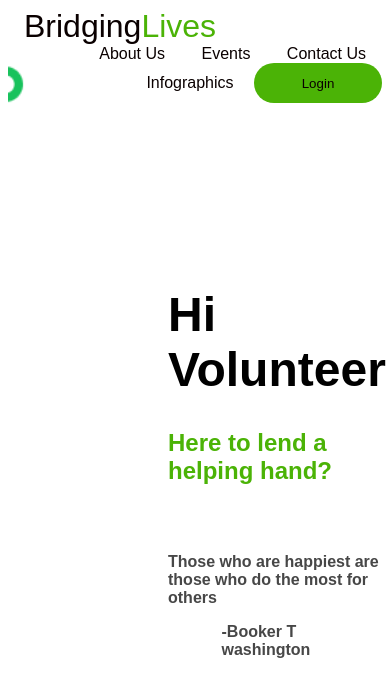
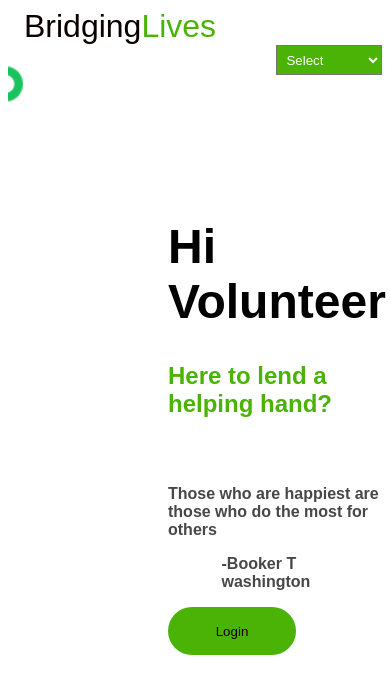
Before and after one commit to adigulalkari/BridgingLives, a plain HTML site: page volun.html in a window 390 px wide. Shown: the top 696 px of the page. Drawn offline with Linux system fonts and the light colour scheme.

Commit message:
Add files via upload

```diff
--- a/Main.css
+++ b/Main.css
@@ -1,9 +1,11 @@
 body{
     margin: 0;
-}.container{
     background-image: url("bgr4.png");
     background-repeat: no-repeat;
     background-size: cover;
+}.container{
+
+
     text-align: center;
 
     font-family:  sans-serif;}
@@ -32,7 +34,7 @@ width:8rem;
 border: none;
 margin-top: 80px;
 margin-right: 2%;
-margin-bottom: 5%;
+margin-bottom: 10%;
 color: white;}
 
 .Volunteer{
@@ -72,6 +74,7 @@ background-color:black
     color: white;
     border-radius: 30px;
     margin-bottom: 2.5rem;
+
 }
 .btn:hover{
     background-color: black;
@@ -80,3 +83,26 @@ background-color:black
 width: 8rem;
 height: 2.5rem;
 }
+nav select {
+    display: none;
+  }
+@media(max-width:988px){
+
+    nav select { display: inline-block;
+
+        background-color: rgb(75, 179, 6);
+        color: white;
+        padding: 1.5%;
+
+     }
+     nav .disp{
+         display: none;
+     }
+
+    }
+
+    @media(max-width:1350px){
+        .Orphanage{
+            margin-bottom: 30rem;
+        }
+    }
--- a/login.css
+++ b/login.css
@@ -47,6 +47,9 @@ a:hover{
     border-radius: 30px;
     margin-bottom: 2.5rem;
 }
+.signup{
+  margin-bottom: 25rem;
+}
 .signup:hover,.btn:hover{
     background-color: black;
 }
@@ -54,3 +57,21 @@ a:hover{
 width: 8rem;
 height: 2.5rem;
 }
+
+nav select {
+    display: none;
+  }
+@media(max-width:1177px){
+
+    nav select { display: inline-block;
+
+        background-color: rgb(75, 179, 6);
+        color: white;
+        padding: 1.5%;
+
+     }
+     nav .disp{
+         display: none;
+     }
+
+    }
--- a/volun.css
+++ b/volun.css
@@ -51,7 +51,7 @@ a:hover{
     font-size:1rem;
     font-weight: 700;
     color: rgb(71, 71, 71);
-    padding-bottom: 25rem ;
+
 }
 .btn{
     background-color: rgb(75, 179, 6);
@@ -60,10 +60,36 @@ a:hover{
     border-radius: 30px;
     margin-bottom: 2.5rem;
 }
-.btn:hover{
+.btn:hover,.Login_b:hover{
     background-color: black;
 }
 .btn{
 width: 8rem;
 height: 2.5rem;
 }
+nav select {
+    display: none;
+  }
+@media(max-width:1177px){
+
+    nav select { display: inline-block;
+
+        background-color: rgb(75, 179, 6);
+        color: white;
+        padding: 1.5%;
+
+     }
+     nav .disp{
+         display: none;
+     }
+
+    }
+    .Login_b{
+        background-color: rgb(75, 179, 6);
+    border:none;
+    color: white;
+    border-radius: 30px;
+    margin-bottom: 25rem;
+    width:8rem;
+    height: 3rem;
+    }
--- a/volun.html
+++ b/volun.html
@@ -14,11 +14,22 @@
 
 
 
-            <a href="#">About Us</a>
-            <a href="#">Events</a>
-            <a href="#">Contact Us</a>
-            <a href="#">Infographics</a>
-            <button class="btn"><a href="login.html">Login</a></button>
+            <a href="#" class="disp">About Us</a>
+            <a href="#"class="disp">Events</a>
+            <a href="#"class="disp">Contact Us</a>
+            <a href="#"class="disp">Infographics</a>
+            <button class="btn disp"><a href="login.html">Login</a></button>
+
+            <select>
+                <option value="" selected="selected">Select</option>
+
+                <option value="/">About Us</option>
+                <option value="/">Events</option>
+                <option value="/">Contact Us</option>
+                <option value="/">Infographics</option>
+                <option value="/">Login</option>
+              </select>
+
 
         </nav>
         <div class="container1">
@@ -26,6 +37,7 @@
         <h2 class='hand'>Here to lend a helping hand?</h2>
         <p class="quote">Those who are happiest are those who do the most for others</p>
         <p class="author">-Booker T washington</p>
+        <button class="Login_b"><a href="login.html">Login</a></button>
     </div>
     </div>
 </body>
```
Also changed, not shown: index.html (+17 -6 lines), login.html (+14 -5 lines).
